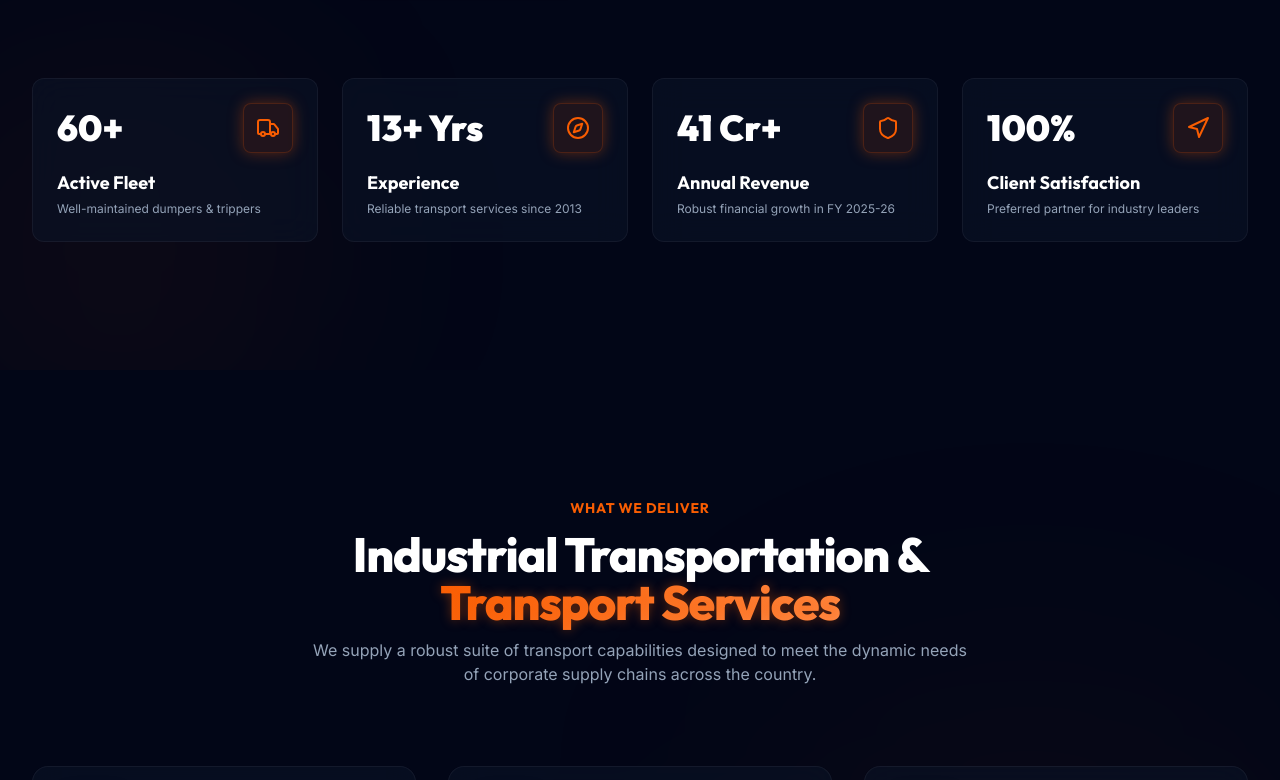
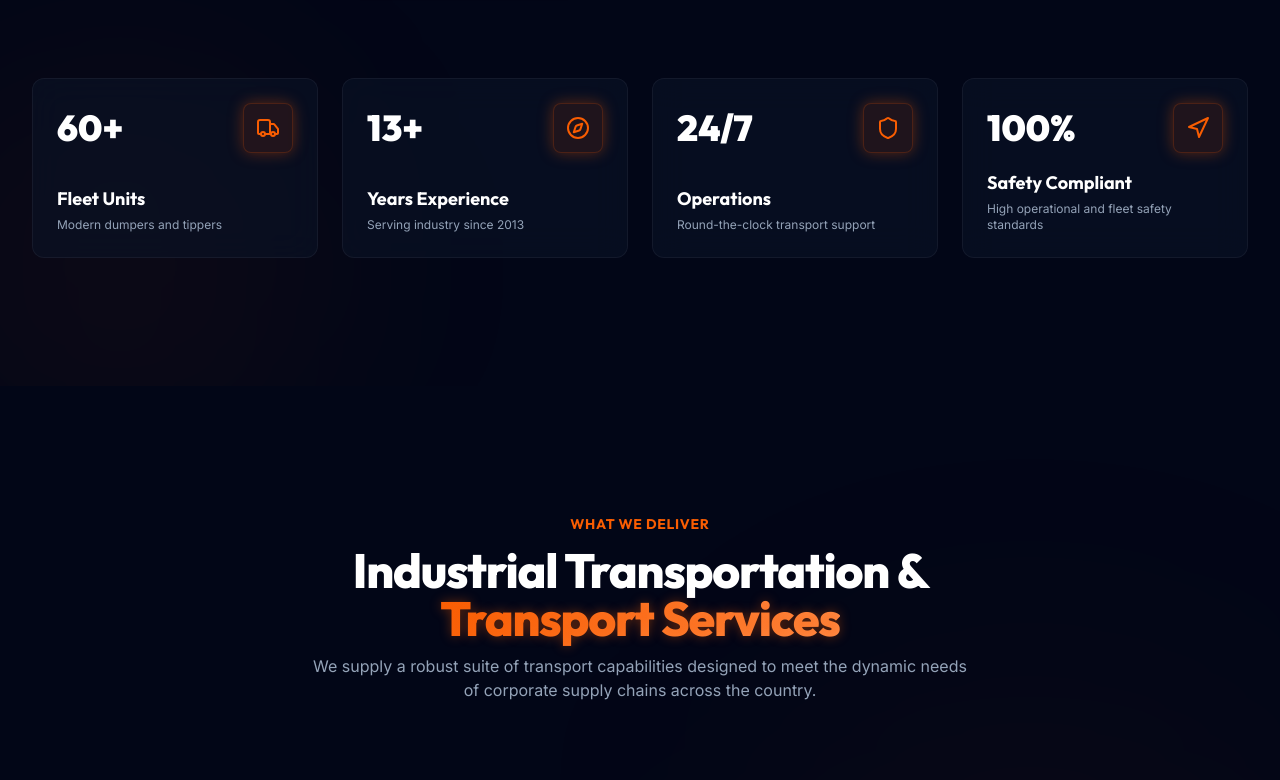
Before and after one commit to sumilansatpathy24-del/snt, a React (Vite) app: page / in a window 1280 px wide. Shown: the part 1458-2238 px from the top of the page. Built offline with nearby package versions, Linux system fonts and the light colour scheme.

Commit message:
Updated Rashmi Metallics client section

```diff
--- a/src/components/About.jsx
+++ b/src/components/About.jsx
@@ -44,34 +44,34 @@ export default function About({ websiteData }) {
   const stats = [
     {
       id: 1,
-      title: 'Active Fleet',
+      title: 'Fleet Units',
       value: aboutData.stat1_val || '60',
       suffix: '+',
-      desc: aboutData.stat1_desc || 'Well-maintained dumpers & trippers',
+      desc: aboutData.stat1_desc || 'Modern dumpers and tippers',
       icon: Truck,
     },
     {
       id: 2,
-      title: 'Experience',
+      title: 'Years Experience',
       value: aboutData.stat2_val || '13',
-      suffix: '+ Yrs',
-      desc: aboutData.stat2_desc || 'Reliable transport services since 2013',
+      suffix: '+',
+      desc: aboutData.stat2_desc || 'Serving industry since 2013',
       icon: Compass,
     },
     {
       id: 3,
-      title: 'Annual Revenue',
-      value: aboutData.stat3_val || '41',
-      suffix: ' Cr+',
-      desc: aboutData.stat3_desc || 'Robust financial growth in FY 2025-26',
+      title: 'Operations',
+      value: aboutData.stat3_val || '24',
+      suffix: '/7',
+      desc: aboutData.stat3_desc || 'Round-the-clock transport support',
       icon: Shield,
     },
     {
       id: 4,
-      title: 'Client Satisfaction',
+      title: 'Safety Compliant',
       value: aboutData.stat4_val || '100',
       suffix: '%',
-      desc: aboutData.stat4_desc || 'Preferred partner for industry leaders',
+      desc: aboutData.stat4_desc || 'High operational and fleet safety standards',
       icon: Navigation,
     },
   ];
--- a/src/components/Fleet.jsx
+++ b/src/components/Fleet.jsx
@@ -63,12 +63,12 @@ export default function Fleet({ websiteData }) {
   const title2 = titleParts[1] || '';
 
   const partner = fleetData.partner || {
-    tag: "Key Client Partner",
-    name: "Rashmi Group of Industries",
-    desc: "We are the largest internal transport partner for Rashmi Group...",
-    billing: "₹21 Cr+",
-    label: "Annual Billing",
-    subLabel: "+ ₹11 Cr in recent projects"
+    tag: "L1 CATEGORY TRANSPORT PARTNER",
+    name: "Rashmi Metallics Limited",
+    desc: "Proud transportation partner of Rashmi Metallics Limited, providing dedicated support for raw material movement, plant logistics, industrial transportation, and bulk material handling operations. Our focus remains on timely service, operational efficiency, safety, and dependable logistics support for large-scale industrial requirements.",
+    billing: "",
+    label: "",
+    subLabel: ""
   };
 
   return (
@@ -180,29 +180,16 @@ export default function Fleet({ websiteData }) {
 
           {/* Key Partnership Card - Rashmi Group */}
           <div className="glass-panel p-6 md:p-8 rounded-2xl border border-brand-orange/20 shadow-glow-orange max-w-4xl mx-auto">
-            <div className="flex flex-col md:flex-row md:items-center justify-between gap-6">
-              <div className="space-y-3 md:max-w-2xl">
-                <span className="inline-block bg-brand-orange/10 border border-brand-orange/30 text-brand-orange px-3 py-1 rounded-md font-outfit text-xs font-bold uppercase tracking-wider">
-                  {partner.tag || "Key Client Partner"}
-                </span>
-                <h3 className="font-outfit font-extrabold text-xl md:text-2xl text-white">
-                  {partner.name || "Rashmi Group of Industries"}
-                </h3>
-                <p className="text-slate-300 font-inter text-sm leading-relaxed">
-                  {partner.desc || "We are the largest internal transport partner for Rashmi Group, providing over 95 dumpers for the continuous shifting of raw materials (iron ore, pellets, coal, slag)."}
-                </p>
-              </div>
-              <div className="flex-shrink-0 bg-brand-lightnavy p-5 rounded-xl border border-white/5 text-center min-w-[200px] flex flex-col justify-center">
-                <span className="text-brand-orange font-outfit font-black text-3xl md:text-4xl block">
-                  {partner.billing || "₹21 Cr+"}
-                </span>
-                <span className="text-slate-400 font-outfit text-xs font-bold uppercase tracking-wider block mt-1">
-                  {partner.label || "Annual Billing"}
-                </span>
-                <span className="text-slate-500 font-inter text-[10px] mt-2 block">
-                  {partner.subLabel || "+ ₹11 Cr in recent projects"}
-                </span>
-              </div>
+            <div className="space-y-3">
+              <span className="inline-block bg-brand-orange/10 border border-brand-orange/30 text-brand-orange px-3 py-1 rounded-md font-outfit text-xs font-bold uppercase tracking-wider">
+                {partner.tag || "L1 CATEGORY TRANSPORT PARTNER"}
+              </span>
+              <h3 className="font-outfit font-extrabold text-xl md:text-2xl text-white">
+                {partner.name || "Rashmi Metallics Limited"}
+              </h3>
+              <p className="text-slate-300 font-inter text-sm leading-relaxed max-w-3xl">
+                {partner.desc || "Proud transportation partner of Rashmi Metallics Limited, providing dedicated support for raw material movement, plant logistics, industrial transportation, and bulk material handling operations. Our focus remains on timely service, operational efficiency, safety, and dependable logistics support for large-scale industrial requirements."}
+              </p>
             </div>
           </div>
 
--- a/src/components/WhyChooseUs.jsx
+++ b/src/components/WhyChooseUs.jsx
@@ -23,9 +23,9 @@ const coreFeatures = [
     desc: 'Providing premium transportation and bulk material supply solutions for industrial and construction sectors since 2013.',
   },
   {
-    title: 'Robust Financial Growth',
+    title: 'Operational Excellence',
     icon: Landmark,
-    desc: 'Reflecting high operational capacity with solid financial growth, reaching ₹41.05 Crore in annual billing.',
+    desc: 'Delivering dependable transportation solutions through disciplined fleet management, experienced operators, and strong execution capabilities.',
   },
   {
     title: 'Trusted Partnerships',
--- a/src/utils/initialWebsiteData.js
+++ b/src/utils/initialWebsiteData.js
@@ -21,13 +21,13 @@ export const initialWebsiteData = {
     bullet3: "Dedicated Dumpers & Trippers",
     bullet4: "High Safety & Fleet Standards",
     stat1_val: "60",
-    stat1_desc: "Well-maintained dumpers & trippers",
+    stat1_desc: "Modern dumpers and tippers",
     stat2_val: "13",
-    stat2_desc: "Reliable transport services since 2013",
-    stat3_val: "41",
-    stat3_desc: "Robust financial growth in FY 2025-26",
+    stat2_desc: "Serving industry since 2013",
+    stat3_val: "24",
+    stat3_desc: "Round-the-clock transport support",
     stat4_val: "100",
-    stat4_desc: "Preferred partner for industry leaders"
+    stat4_desc: "High operational and fleet safety standards"
   },
   services: {
     subtitle: "What We Deliver",
@@ -110,12 +110,12 @@ export const initialWebsiteData = {
     clienteleTitle: "Trusted by Industry Leaders",
     clienteleDesc: "We have a proven track record of delivering reliable transportation solutions to some of the industry's most respected names.",
     partner: {
-      tag: "Key Client Partner",
-      name: "Rashmi Group of Industries",
-      desc: "We are the largest internal transport partner for Rashmi Group, providing over 95 dumpers for the continuous shifting of raw materials (iron ore, pellets, coal, slag). In the last financial year, our services accounted for approximately ₹21+ Crore in billing. We also manage the transport of sand for their DI Pipe plant (approx. ₹6+ Crore in recent months) and provide sand and stone chips for their construction projects (approx. ₹5+ Crore in the last financial year).",
-      billing: "₹21 Cr+",
-      label: "Annual Billing",
-      subLabel: "+ ₹11 Cr in recent projects"
+      tag: "L1 CATEGORY TRANSPORT PARTNER",
+      name: "Rashmi Metallics Limited",
+      desc: "Proud transportation partner of Rashmi Metallics Limited, providing dedicated support for raw material movement, plant logistics, industrial transportation, and bulk material handling operations. Our focus remains on timely service, operational efficiency, safety, and dependable logistics support for large-scale industrial requirements.",
+      billing: "",
+      label: "",
+      subLabel: ""
     }
   },
   contact: {
```
